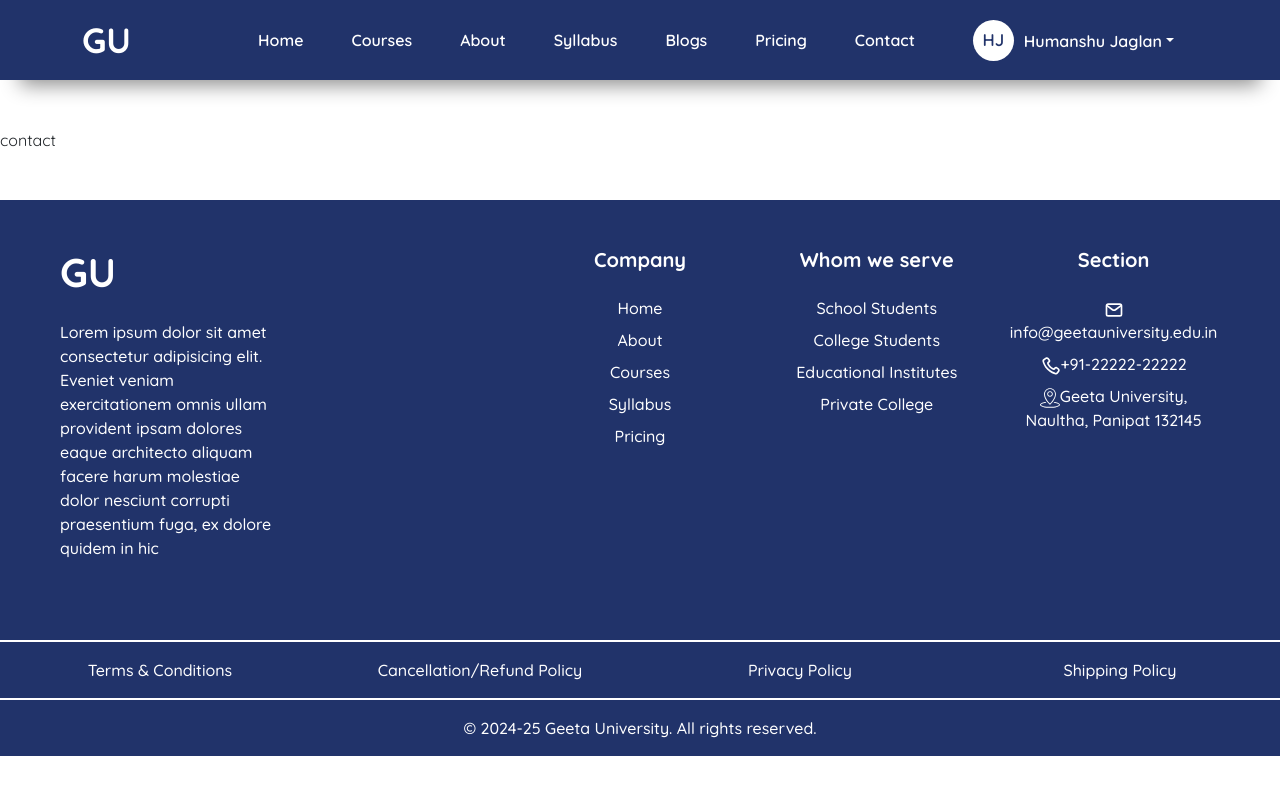
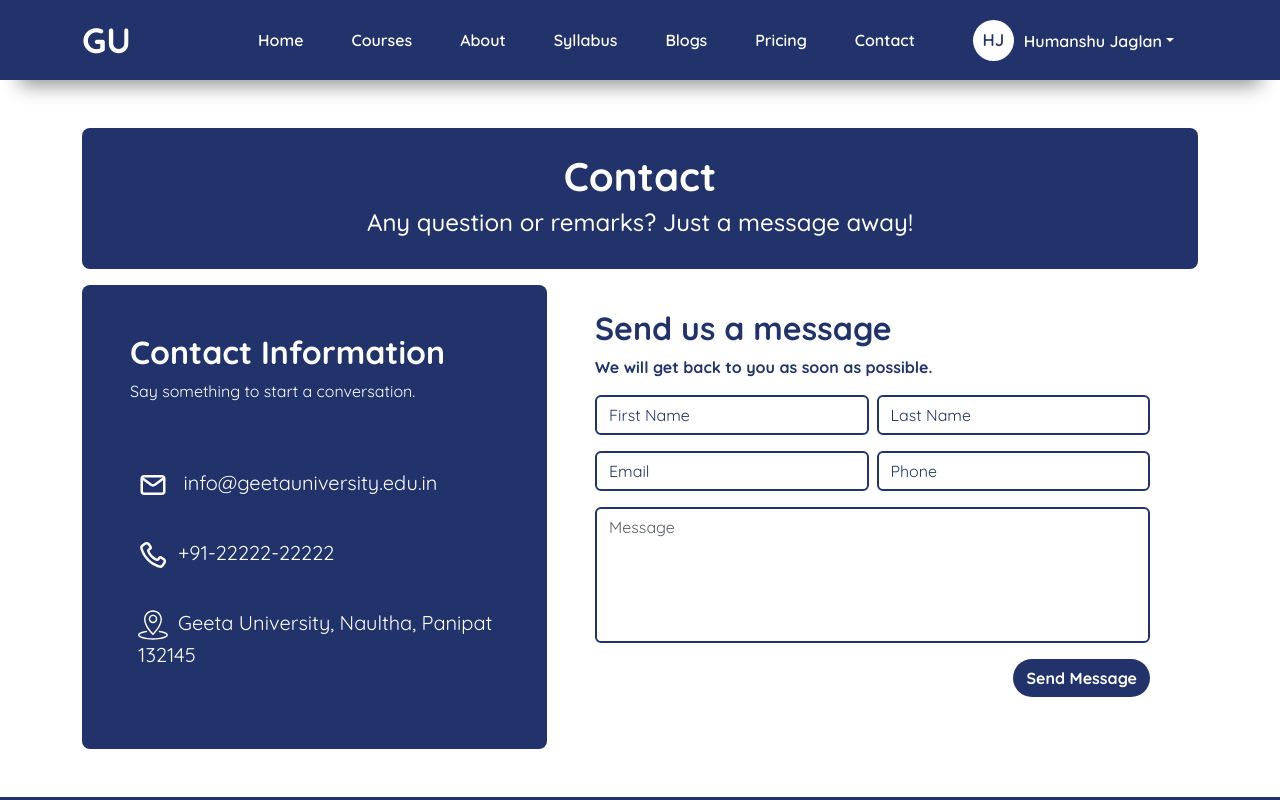
Before and after one commit to humanshu001/cuet-preparation, a Next.js app: page /contact in a window 1280 px wide. Shown: the top 800 px of the page. Built offline with nearby package versions, Linux system fonts and the light colour scheme.

Commit message:
contact page done

```diff
--- a/app/contact/page.jsx
+++ b/app/contact/page.jsx
@@ -2,6 +2,62 @@
 
 export default function page() {
   return (
-    <div>contact</div>
+    <>
+      <style dangerouslySetInnerHTML={{__html:`
+          input::placeholder{
+            color:var(--blue)!important;
+          }
+        `}}></style>
+      <div className="container">
+        <div className="col-md-12 p-4 mb-3" style={{backgroundColor:'var(--blue)',borderRadius:'8px'}}>
+          <h1 className="text-center fw-bold text-white">Contact</h1>
+          <h4 className="text-center text-white">Any question or remarks? Just a message away!</h4>
+        </div>
+        <div className="col-md-12 d-flex">
+          <div className="col-md-5 p-4 py-5" style={{backgroundColor:'var(--blue)',borderRadius:'8px'}}>
+
+          <h2 className="mx-4 fw-bold text-white">Contact Information</h2>
+          <p className="mx-4 text-white">
+            Say something to start a conversation.
+          </p>
+          <ul className="contact-card-contacts text-white">
+        <li className="nav-item mb-2"><a href="#" className="nav-link p-0 text-muted"><svg viewBox="0 0 24 24" fill="none" xmlns="http://www.w3.org/2000/svg"><g id="SVGRepo_bgCarrier" strokeWidth="0"></g><g id="SVGRepo_tracerCarrier" strokeLinecap="round" strokeLinejoin="round"></g><g id="SVGRepo_iconCarrier"> <path d="M4 7.00005L10.2 11.65C11.2667 12.45 12.7333 12.45 13.8 11.65L20 7" stroke="#fff" strokeWidth="2" strokeLinecap="round" strokeLinejoin="round"></path> <rect x="3" y="5" width="18" height="14" rx="2" stroke="#fff" strokeWidth="2" strokeLinecap="round"></rect> </g></svg> info@geetauniversity.edu.in</a></li>
+        <li className="nav-item mb-2"><a href="#" className="nav-link p-0 text-muted">
+        <svg viewBox="0 0 24 24" fill="none" xmlns="http://www.w3.org/2000/svg"><g id="SVGRepo_bgCarrier" strokeWidth="0"></g><g id="SVGRepo_tracerCarrier" strokeLinecap="round" strokeLinejoin="round"></g><g id="SVGRepo_iconCarrier"> <path fillRule="evenodd" clipRule="evenodd" d="M17.3545 22.2323C15.3344 21.7262 11.1989 20.2993 7.44976 16.5502C3.70065 12.8011 2.2738 8.66559 1.76767 6.6455C1.47681 5.48459 2.00058 4.36434 2.88869 3.72997L5.21694 2.06693C6.57922 1.09388 8.47432 1.42407 9.42724 2.80051L10.893 4.91776C11.5152 5.8165 11.3006 7.0483 10.4111 7.68365L9.24234 8.51849C9.41923 9.1951 9.96939 10.5846 11.6924 12.3076C13.4154 14.0306 14.8049 14.5807 15.4815 14.7576L16.3163 13.5888C16.9517 12.6994 18.1835 12.4847 19.0822 13.1069L21.1995 14.5727C22.5759 15.5257 22.9061 17.4207 21.933 18.783L20.27 21.1113C19.6356 21.9994 18.5154 22.5232 17.3545 22.2323ZM8.86397 15.136C12.2734 18.5454 16.0358 19.8401 17.8405 20.2923C18.1043 20.3583 18.4232 20.2558 18.6425 19.9488L20.3056 17.6205C20.6299 17.1665 20.5199 16.5348 20.061 16.2171L17.9438 14.7513L17.0479 16.0056C16.6818 16.5182 16.0047 16.9202 15.2163 16.7501C14.2323 16.5378 12.4133 15.8569 10.2782 13.7218C8.1431 11.5867 7.46219 9.7677 7.24987 8.7837C7.07977 7.9953 7.48181 7.31821 7.99439 6.95208L9.24864 6.05618L7.78285 3.93893C7.46521 3.48011 6.83351 3.37005 6.37942 3.6944L4.05117 5.35744C3.74413 5.57675 3.64162 5.89565 3.70771 6.15943C4.15989 7.96418 5.45459 11.7266 8.86397 15.136Z" fill="#fff"></path> </g></svg>
+          +91-22222-22222</a></li>
+        <li className="nav-item mb-2"><a href="#" className="nav-link p-0 text-muted">
+        <svg viewBox="0 0 1024 1024" fill="#fff" className="icon" version="1.1" xmlns="http://www.w3.org/2000/svg" stroke="#fff"><g id="SVGRepo_bgCarrier" strokeWidth="0"></g><g id="SVGRepo_tracerCarrier" strokeLinecap="round" strokeLinejoin="round"></g><g id="SVGRepo_iconCarrier"><path d="M512 1012.8c-253.6 0-511.2-54.4-511.2-158.4 0-92.8 198.4-131.2 283.2-143.2h3.2c12 0 22.4 8.8 24 20.8 0.8 6.4-0.8 12.8-4.8 17.6-4 4.8-9.6 8.8-16 9.6-176.8 25.6-242.4 72-242.4 96 0 44.8 180.8 110.4 463.2 110.4s463.2-65.6 463.2-110.4c0-24-66.4-70.4-244.8-96-6.4-0.8-12-4-16-9.6-4-4.8-5.6-11.2-4.8-17.6 1.6-12 12-20.8 24-20.8h3.2c85.6 12 285.6 50.4 285.6 143.2 0.8 103.2-256 158.4-509.6 158.4z m-16.8-169.6c-12-11.2-288.8-272.8-288.8-529.6 0-168 136.8-304.8 304.8-304.8S816 145.6 816 313.6c0 249.6-276.8 517.6-288.8 528.8l-16 16-16-15.2zM512 56.8c-141.6 0-256.8 115.2-256.8 256.8 0 200.8 196 416 256.8 477.6 61.6-63.2 257.6-282.4 257.6-477.6C768.8 172.8 653.6 56.8 512 56.8z m0 392.8c-80 0-144.8-64.8-144.8-144.8S432 160 512 160c80 0 144.8 64.8 144.8 144.8 0 80-64.8 144.8-144.8 144.8zM512 208c-53.6 0-96.8 43.2-96.8 96.8S458.4 401.6 512 401.6c53.6 0 96.8-43.2 96.8-96.8S564.8 208 512 208z" fill=""></path></g></svg>
+          Geeta University, Naultha, Panipat 132145</a></li>
+      </ul>
+          </div>
+          <div className="col-md-7">
+
+            <form className="p-4 px-5">
+              <h2 className="fw-bold " style={{color:'var(--blue)'}}>Send us a message</h2>
+              <p className="fw-bold" style={{color:'var(--blue)'}}>
+                We will get back to you as soon as possible.
+              </p>
+              <div className="d-flex">
+                <input type="text" className="form-control border-2" style={{border:'2px solid var(--blue)'}} placeholder="First Name" />
+                <input type="email" className="form-control ms-2 border-2" style={{border:'2px solid var(--blue)'}} placeholder="Last Name" />
+              </div>
+
+              <div className="d-flex">
+                <input type="email" className="form-control mt-3 border-2" style={{border:'2px solid var(--blue)'}} placeholder="Email" />
+                <input type="email" className="form-control ms-2 mt-3 border-2" style={{border:'2px solid var(--blue)'}} placeholder="Phone" />
+              </div>
+
+              <textarea className="form-control mt-3 border-2" style={{border:'2px solid var(--blue)',resize:'none'}} placeholder="Message" rows="5"></textarea>
+
+              <div className="d-flex justify-content-end mt-3">
+                <button type="submit" className="btn text-white rounded-pill fw-bold" style={{backgroundColor:'var(--blue)'}}>Send Message</button>
+              </div>
+
+            </form>
+
+          </div>
+        </div>
+      </div>
+    </>
   )
 }
--- a/app/globals.css
+++ b/app/globals.css
@@ -66,6 +66,21 @@ body{
   overflow: hidden;
   perspective: 1000px;
   transition: all 0.6s cubic-bezier(0.175, 0.885, 0.32, 1.275);
+}
+
+.contact-card-contacts svg{
+  width: 30px;
+  margin-right: 10px;
+}
+
+.contact-card-contacts a{
+  color: white!important;
+  margin: 15px 0;
+  font-size: 20px;
+}
+
+.contact-card-contacts{
+  margin-top: 50px;
 }
 
 .courses .card svg {
```
